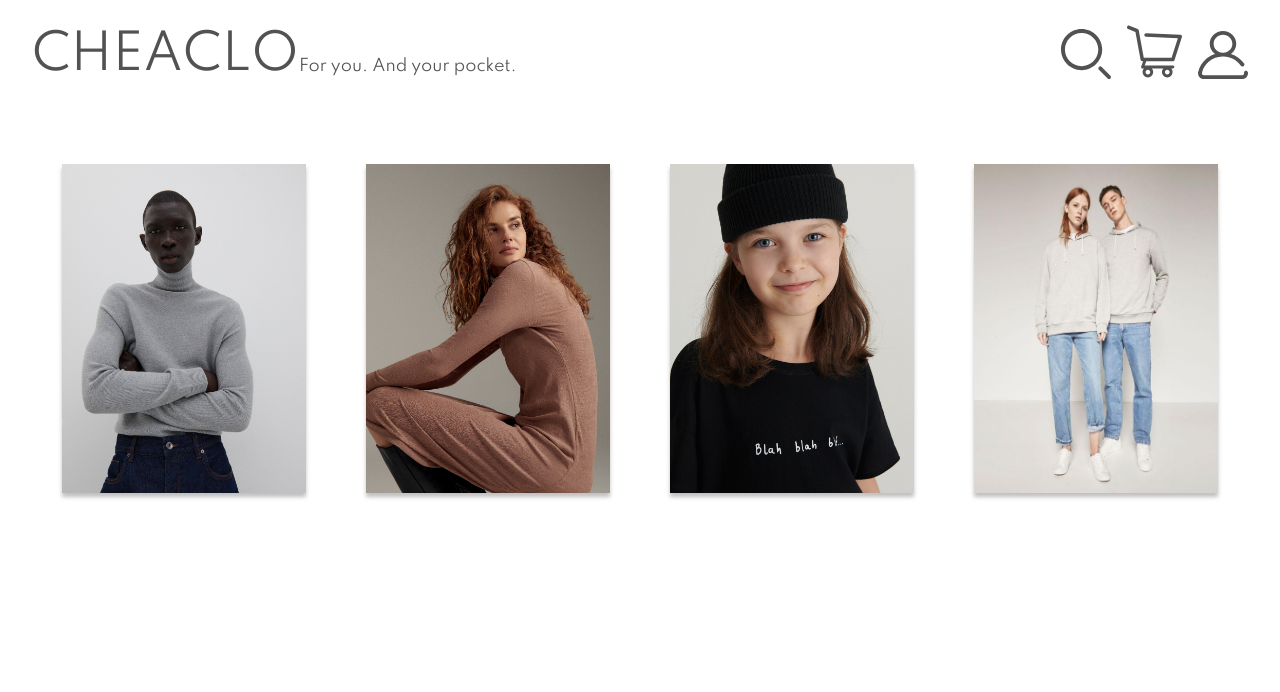
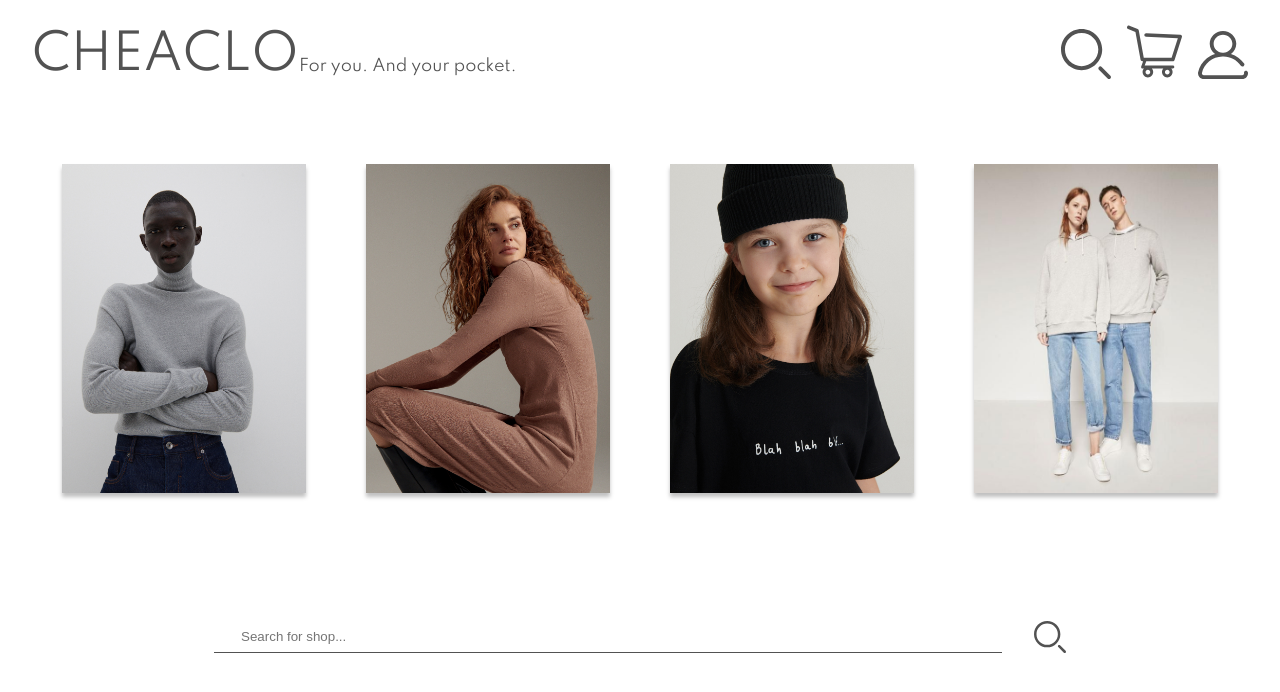
Before and after one commit to cheaclo/client-front, an Angular app: page / in a window 1280 px wide. Shown: the top 692 px of the page. Built offline with nearby package versions, Linux system fonts and the light colour scheme.

Commit message:
Add shop search bar

```diff
--- a/src/app/components/home/home.component.html
+++ b/src/app/components/home/home.component.html
@@ -1 +1,2 @@
 <app-categories></app-categories>
+<app-shop-search></app-shop-search>
--- a/src/app/components/home/shop-search/shop-search.component.html
+++ b/src/app/components/home/shop-search/shop-search.component.html
@@ -1 +1,6 @@
-<p>shop-search works!</p>
+<div class="outer">
+  <div>
+    <input placeholder="Search for shop..."/>
+    <img src="assets/icons/search.svg" />
+  </div>
+</div>
--- a/src/app/components/home/shop-search/shop-search.component.scss
+++ b/src/app/components/home/shop-search/shop-search.component.scss
@@ -0,0 +1,32 @@
+@import '/src/styles.scss';
+
+.outer {
+  display: flex;
+  justify-content: center;
+  margin: 8em 2em 2em 2em;
+
+  div {
+    display: flex;
+    width: 70%;
+
+    input {
+      flex: 1;
+      border: none;
+      border-bottom: 1px solid $dark-grey;
+      padding-left: 2em;
+
+      &:focus {
+        outline: none;
+      }
+    }
+
+    img {
+      width: 2em;
+      margin-left: 2em;
+
+      &:hover {
+        cursor: pointer;
+      }
+    }
+  }
+}
```
